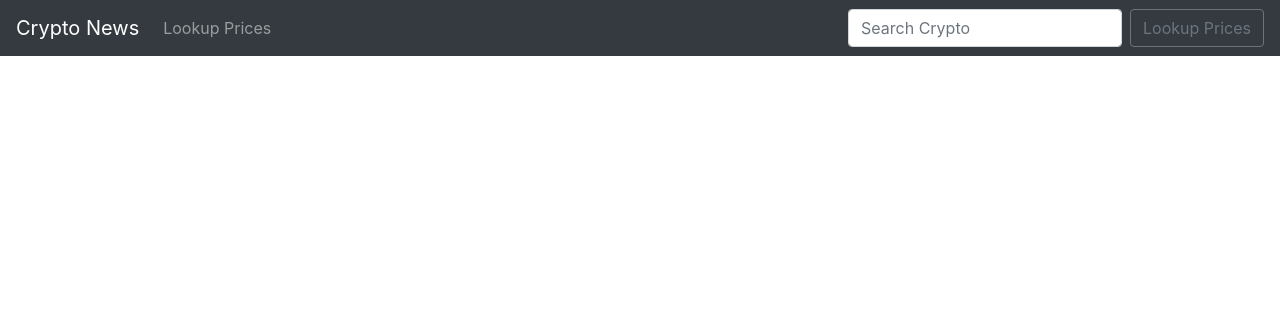
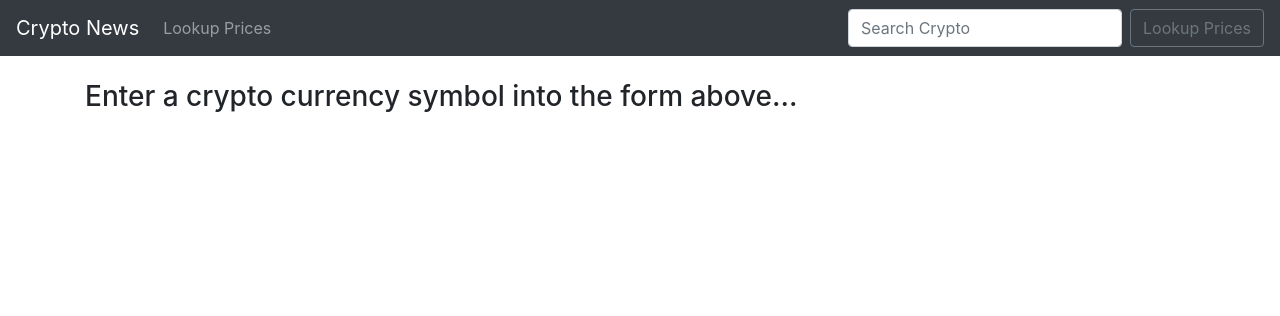
Before and after one commit to ajitesh123/Crypto-News-Site, a Django app: page /prices/ in a window 1280 px wide. Shown: the top 316 px of the page. Run offline with Django 3.2, Linux system fonts and the light colour scheme; some libraries are stand-ins or nearby versions.

Commit message:
Search part done

```diff
--- a/crypto/templates/base.html
+++ b/crypto/templates/base.html
@@ -23,9 +23,9 @@
           <a class="nav-link" href="{% url 'prices' %}">Lookup Prices</a>
         </li>
       </ul>
-      <form class="form-inline my-2 my-lg-0" method="POST" action="{% url 'prices' %}" enctype="multipart/form-data">
+      <form class="form-inline my-2 my-lg-0" method="POST" action="{% url 'prices' %}">
         {% csrf_token %}
-        <input class="form-control mr-sm-2" type="search" placeholder="Search Crypto" aria-label="Search">
+        <input class="form-control mr-sm-2" type="search" placeholder="Search Crypto" aria-label="Search" name="quote">
         <button class="btn btn-outline-secondary my-2 my-sm-0" type="submit">Lookup Prices</button>
       </form>
     </div>
--- a/crypto/templates/prices.html
+++ b/crypto/templates/prices.html
@@ -1,5 +1,21 @@
 {% extends 'base.html' %}
 
 {% block content %}
-  {{crypto}}
+  {% if notfound %}
+    <h3>{{notfound}}</h3>
+  {% else %}
+    {% if crypto.Response %}
+      Sorry, that symbol doesn't exist. Please try any symbol from the Home page.
+    {% endif %}
+    {% for key, value in crypto.DISPLAY.items %}
+            <div class="jumbotron">
+            <h1 class="display-4">{{key}}</h1>
+            <strong>Price</strong>: {{value.USD.PRICE}}<br>
+            <strong>Day High</strong>: {{value.USD.HIGHDAY}}<br>
+            <strong>Day Low</strong>: {{value.USD.LOWDAY}}<br>
+            <strong>Market Cap</strong>{{value.USD.MKTCAP}}<br>
+            </div>
+            <br><br>
+    {% endfor %}
+  {% endif %}
 {% endblock %}
--- a/crypto/views.py
+++ b/crypto/views.py
@@ -14,10 +14,12 @@ def home(request):
 
 def prices(request):
     if request.method == 'POST':
-        quote = request.POST['quote']
+        quote = request.POST.get('quote', 'none')
         quote = quote.upper()
-        crypto_request = requests.get("https://min-api.cryptocompare.com/data/pricemultifull?fsyms=" + quote + "&tsyms=USD")
+        print(quote)
+        crypto_request = requests.get("https://min-api.cryptocompare.com/data/pricemultifull?fsyms="+ quote + "&tsyms=USD")
         crypto = json.loads(crypto_request.content)
         return render(request, 'prices.html', {'quote':quote, 'crypto': crypto})
     else:
-        return render(request, 'prices.html', {})
+        notfound = "Enter a crypto currency symbol into the form above..."
+        return render(request, 'prices.html', {'notfound': notfound})
```
